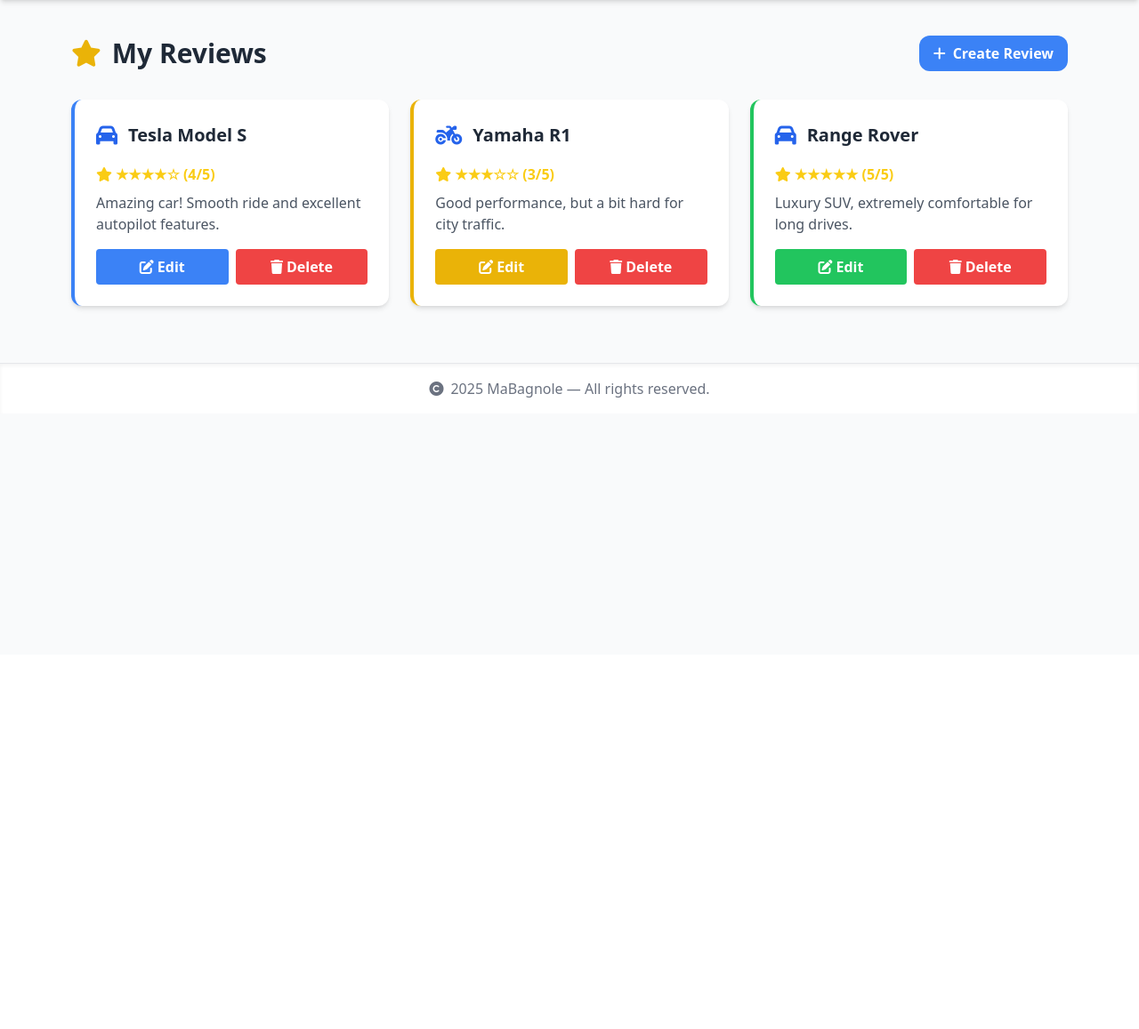
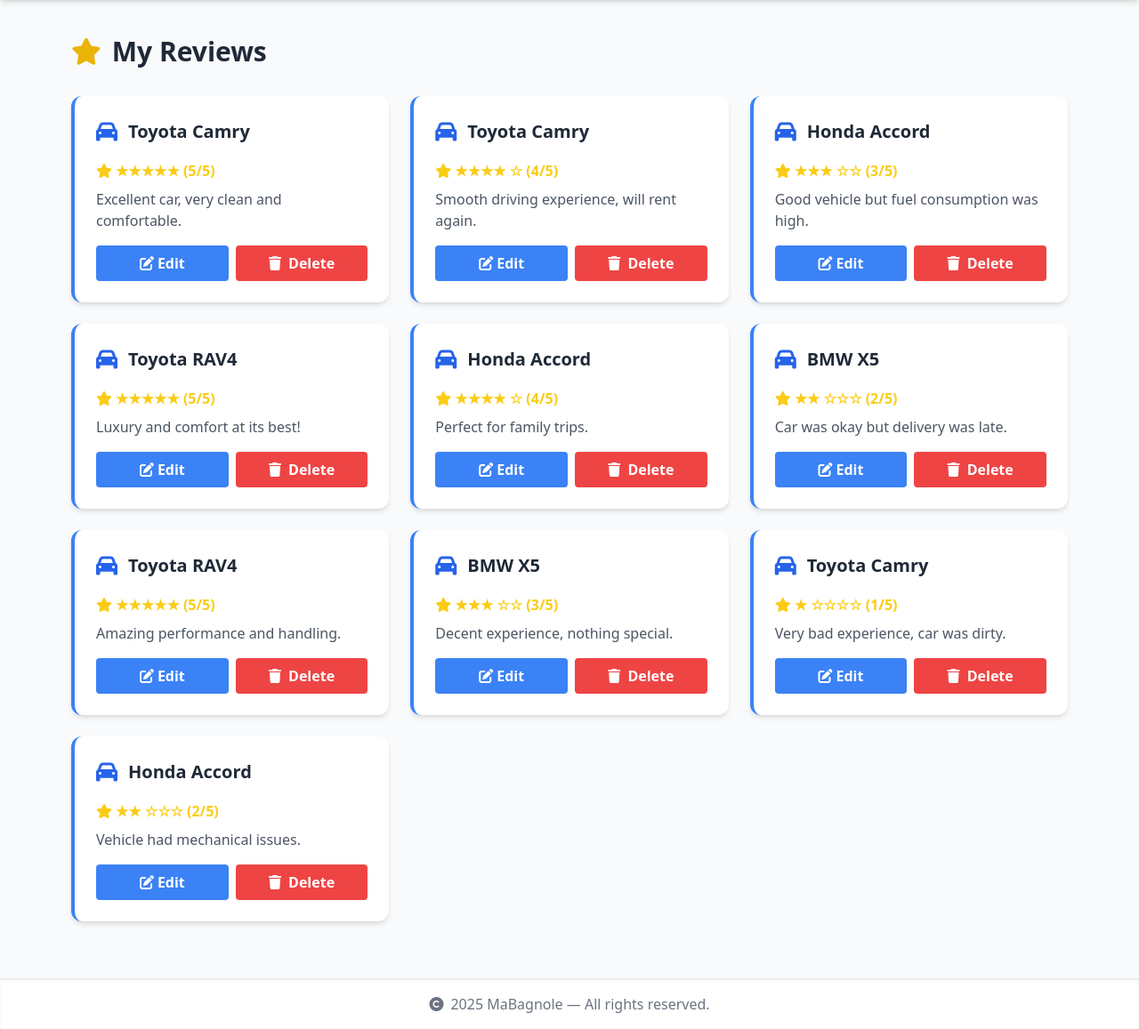
Before and after one commit to ElMehdiCherkaoui/MaBagnole, a PHP site: page /views/client/my_reviews.php in a window 1280 px wide. Shown: the part 64-1221 px from the top of the page at 89% size. Before the commit the page ends 511 px from the top, so only its background shows below. Run offline with PHP 8.4, Linux system fonts and the light colour scheme; the visitor is signed in with stand-in values (Sample User, id 1); data comes from the database, SQL or seed files in the repository; some libraries are stand-ins or nearby versions.

Commit message:
feat(myReviewClientPage):add soft delete and edit

```diff
--- a/views/client/my_reviews.php
+++ b/views/client/my_reviews.php
@@ -2,6 +2,23 @@
 require_once __DIR__ . '/../../autoload.php';
 session_start();
 $user = (new User)->listUserLogged($_SESSION['userEmailLogin']);
+$listReviews = (new Review())->listReviews($_SESSION['userEmailLogin']);
+
+if ($_SERVER['REQUEST_METHOD'] == "POST" && !empty($_POST["review_id"])) {
+    (new Review())->softDelete($_POST["review_id"]);
+    header("location: my_reviews.php");
+}
+if ($_SERVER['REQUEST_METHOD'] === 'POST' && isset($_POST['edit_review_id'])) {
+
+    $review = new Review();
+    $review->reviewRate = $_POST['rating'];
+    $review->reviewComment = $_POST['comment'];
+
+    $review->editReviews($_POST['edit_review_id']);
+
+    header("Location: my_reviews.php");
+    exit;
+}
 
 ?>
 <!DOCTYPE html>
@@ -31,113 +48,114 @@ $user = (new User)->listUserLogged($_SESSION['userEmailLogin']);
                     class="bg-red-500 text-white px-3 py-1 rounded hover:bg-red-600 transition">Logout</a>
             </div>
 
-            <div class="md:hidden">
-                <button id="mobile-menu-button" class="text-gray-700 hover:text-blue-600 focus:outline-none">
-                    <i class="fas fa-bars text-xl"></i>
-                </button>
-            </div>
+
         </div>
 
-        <div id="mobile-menu" class="md:hidden hidden bg-white border-t">
-            <div class="px-6 py-4 space-y-2">
-                <div class="text-gray-700 font-medium">Welcome, <?= $user->userName;  ?></div>
-                <a href="dashboard.php"
-                    class="block bg-blue-600 text-white px-3 py-1 rounded hover:bg-blue-700 transition">Dashboard</a>
-                <a href="../logout.php"
-                    class="block bg-red-500 text-white px-3 py-1 rounded hover:bg-red-600 transition">Logout</a>
-            </div>
-        </div>
+
     </nav>
 
-    <script>
-    const mobileMenuButton = document.getElementById('mobile-menu-button');
-    const mobileMenu = document.getElementById('mobile-menu');
 
-    if (mobileMenuButton && mobileMenu) {
-        mobileMenuButton.addEventListener('click', () => {
-            mobileMenu.classList.toggle('hidden');
-        });
-    }
-    </script>
 
     <div class="max-w-6xl mx-auto mt-10 px-4">
         <div class="flex justify-between items-center mb-8">
             <h1 class="text-3xl font-bold text-gray-800 flex items-center">
                 <i class="fas fa-star mr-3 text-yellow-500"></i> My Reviews
             </h1>
-            <a href="create_review.php"
-                class="px-4 py-2 rounded-xl bg-blue-500 hover:bg-blue-600 text-white font-semibold transition flex items-center">
-                <i class="fas fa-plus mr-2"></i> Create Review
-            </a>
         </div>
+
+        <div class="grid grid-cols-1 md:grid-cols-2 lg:grid-cols-1 gap-6">
 
             <div class="grid grid-cols-1 md:grid-cols-2 lg:grid-cols-3 gap-6">
 
+                <?php foreach ($listReviews as $review): ?>
                 <div class="bg-white shadow-md rounded-xl p-6 hover:shadow-xl transition border-l-4 border-blue-500">
+
                     <div class="flex items-center mb-4">
                         <i class="fas fa-car text-blue-600 text-2xl mr-3"></i>
-                    <h2 class="text-xl font-semibold text-gray-800">Tesla Model S</h2>
+                        <h2 class="text-xl font-semibold text-gray-800">
+                            <?= htmlspecialchars($review->vehicleModel) ?>
+                        </h2>
                     </div>
+
                     <div class="flex items-center mb-2">
                         <i class="fas fa-star text-yellow-400 mr-1"></i>
-                    <span class="text-yellow-400 font-semibold">★★★★☆ (4/5)</span>
+                        <span class="text-yellow-400 font-semibold">
+                            <?= str_repeat('★', $review->reviewRate) ?>
+                            <?= str_repeat('☆', 5 - $review->reviewRate) ?>
+                            (<?= $review->reviewRate ?>/5)
+                        </span>
                     </div>
-                <p class="text-gray-600 mb-4">Amazing car! Smooth ride and excellent autopilot features.</p>
+
+                    <p class="text-gray-600 mb-4">
+                        <?= htmlspecialchars($review->reviewComment) ?>
+                    </p>
                     <div class="flex gap-2">
-                    <button
-                        class="w-1/2 bg-blue-500 hover:bg-blue-600 text-white font-semibold py-2 rounded transition flex items-center justify-center">
+                        <button type="button"
+                            class="flex-1 bg-blue-500 hover:bg-blue-600 text-white font-semibold py-2 rounded transition flex items-center justify-center"
+                            onclick="openEditModal(
+                            '<?= $review->Review_id ?>',
+                            '<?= $review->reviewRate ?>',
+                            `<?= htmlspecialchars($review->reviewComment) ?>`)">
                             <i class="fas fa-edit mr-1"></i> Edit
                         </button>
-                    <button
-                        class="w-1/2 bg-red-500 hover:bg-red-600 text-white font-semibold py-2 rounded transition flex items-center justify-center">
+
+
+                        <form method="POST" action="my_reviews.php" class="flex-1"
+                            onsubmit="return confirm('Are you sure you want to delete this review?')">
+                            <input type="hidden" name="review_id" value="<?= $review->Review_id ?>">
+                            <button type="submit"
+                                class="w-full bg-red-500 hover:bg-red-600 text-white font-semibold py-2 rounded transition">
                                 <i class="fas fa-trash mr-1"></i> Delete
                             </button>
+                        </form>
+                    </div>
+
+
+                </div>
+                <?php endforeach; ?>
+
+            </div>
+
+
         </div>
     </div>
+    <div id="editModal" class="fixed inset-0 bg-black bg-opacity-50 hidden items-center justify-center z-50">
+        <div class="bg-white rounded-xl shadow-lg w-full max-w-lg p-6 relative">
 
-            <div class="bg-white shadow-md rounded-xl p-6 hover:shadow-xl transition border-l-4 border-yellow-500">
-                <div class="flex items-center mb-4">
-                    <i class="fas fa-motorcycle text-blue-600 text-2xl mr-3"></i>
-                    <h2 class="text-xl font-semibold text-gray-800">Yamaha R1</h2>
-                </div>
-                <div class="flex items-center mb-2">
-                    <i class="fas fa-star text-yellow-400 mr-1"></i>
-                    <span class="text-yellow-400 font-semibold">★★★☆☆ (3/5)</span>
-                </div>
-                <p class="text-gray-600 mb-4">Good performance, but a bit hard for city traffic.</p>
-                <div class="flex gap-2">
-                    <button
-                        class="w-1/2 bg-yellow-500 hover:bg-yellow-600 text-white font-semibold py-2 rounded transition flex items-center justify-center">
-                        <i class="fas fa-edit mr-1"></i> Edit
+            <button onclick="closeEditModal()" class="absolute top-3 right-3 text-gray-500 hover:text-red-500">
+                <i class="fas fa-times"></i>
             </button>
-                    <button
-                        class="w-1/2 bg-red-500 hover:bg-red-600 text-white font-semibold py-2 rounded transition flex items-center justify-center">
-                        <i class="fas fa-trash mr-1"></i> Delete
-                    </button>
-                </div>
+
+            <h2 class="text-2xl font-bold mb-6 flex items-center">
+                <i class="fas fa-edit mr-2 text-blue-500"></i> Edit Review
+            </h2>
+
+            <form method="POST" action="my_reviews.php" class="space-y-4">
+
+                <input type="hidden" name="edit_review_id" id="edit_review_id">
+
+                <div>
+                    <label class="block font-semibold mb-1">Rating</label>
+                    <select name="rating" id="edit_rating" class="w-full border rounded p-2">
+                        <option value="1">1 Star</option>
+                        <option value="2">2 Stars</option>
+                        <option value="3">3 Stars</option>
+                        <option value="4">4 Stars</option>
+                        <option value="5">5 Stars</option>
+                    </select>
                 </div>
 
-            <div class="bg-white shadow-md rounded-xl p-6 hover:shadow-xl transition border-l-4 border-green-500">
-                <div class="flex items-center mb-4">
-                    <i class="fas fa-car text-blue-600 text-2xl mr-3"></i>
-                    <h2 class="text-xl font-semibold text-gray-800">Range Rover</h2>
+                <div>
+                    <label class="block font-semibold mb-1">Comment</label>
+                    <textarea name="comment" id="edit_comment" rows="4" class="w-full border rounded p-2"></textarea>
                 </div>
-                <div class="flex items-center mb-2">
-                    <i class="fas fa-star text-yellow-400 mr-1"></i>
-                    <span class="text-yellow-400 font-semibold">★★★★★ (5/5)</span>
-                </div>
-                <p class="text-gray-600 mb-4">Luxury SUV, extremely comfortable for long drives.</p>
-                <div class="flex gap-2">
-                    <button
-                        class="w-1/2 bg-green-500 hover:bg-green-600 text-white font-semibold py-2 rounded transition flex items-center justify-center">
-                        <i class="fas fa-edit mr-1"></i> Edit
+
+                <button type="submit"
+                    class="w-full bg-blue-500 hover:bg-blue-600 text-white font-semibold py-2 rounded">
+                    Save Changes
                 </button>
-                    <button
-                        class="w-1/2 bg-red-500 hover:bg-red-600 text-white font-semibold py-2 rounded transition flex items-center justify-center">
-                        <i class="fas fa-trash mr-1"></i> Delete
-                    </button>
-                </div>
-            </div>
+
+            </form>
 
         </div>
     </div>
@@ -149,5 +167,20 @@ $user = (new User)->listUserLogged($_SESSION['userEmailLogin']);
     </footer>
 
 </body>
+<script>
+function openEditModal(id, rating, comment) {
+    document.getElementById('edit_review_id').value = id;
+    document.getElementById('edit_rating').value = rating;
+    document.getElementById('edit_comment').value = comment;
+
+    document.getElementById('editModal').classList.remove('hidden');
+    document.getElementById('editModal').classList.add('flex');
+}
+
+function closeEditModal() {
+    document.getElementById('editModal').classList.add('hidden');
+    document.getElementById('editModal').classList.remove('flex');
+}
+</script>
 
 </html>
```
Lines whose indentation alone changed are shown as unchanged.
